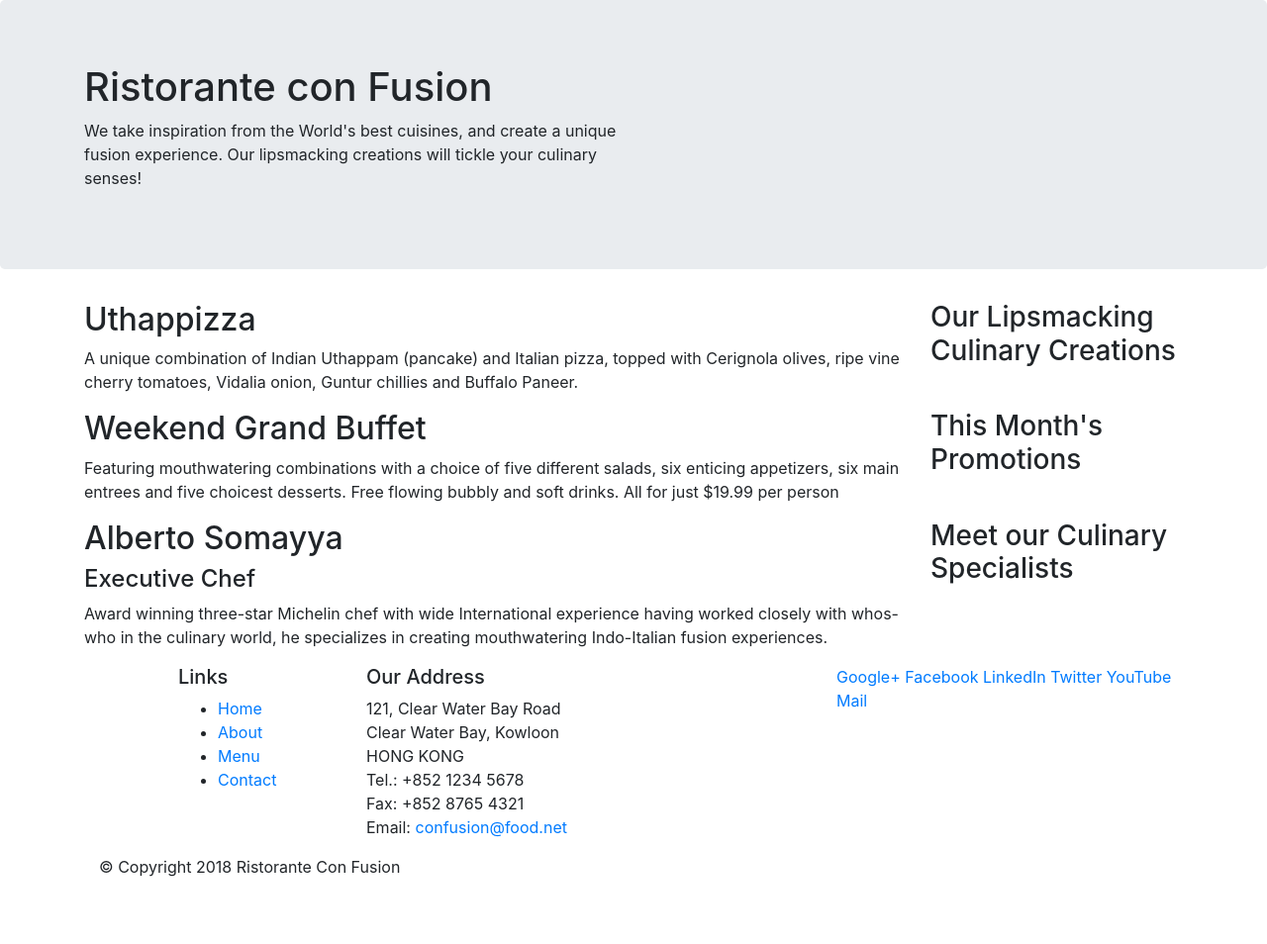
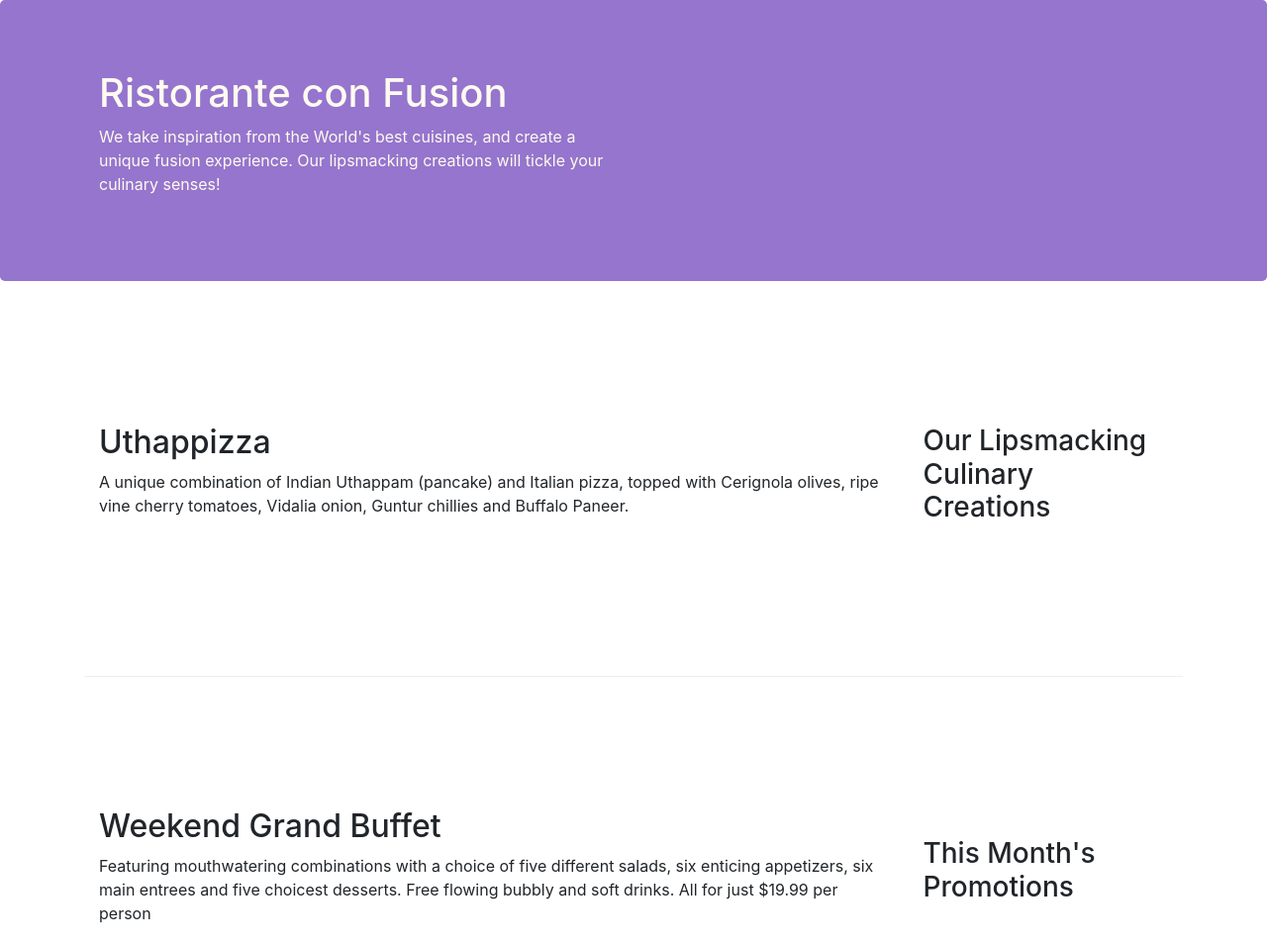
Before and after one commit to jpbogado/conFusion, a website: page index.html in a window 1280 px wide. Shown: the top 954 px of the page at 99% size. Before the commit the page ends 904 px from the top, so only its background shows below. Drawn offline with nearby package versions, Linux system fonts and the light colour scheme.

Commit message:
Bootstrap Grid Part 2

```diff
--- /dev/null
+++ b/css/styles.css
@@ -0,0 +1,28 @@
+.row-header {
+    margin: 0px auto;
+    padding: 0px;
+}
+
+.row-content {
+    margin: 0px auto;
+    padding: 50px 0px 50px 0px;
+    border-bottom: 1px ridge;
+    min-height: 400px;
+}
+
+.footer {
+    background-color: #D1C4E9
+}
+
+.jumbotron {
+    padding: 70px 30px 70px 30px;
+    margin: 0px auto;
+    background: #9575cd;
+    color: floralwhite;
+}
+
+address {
+    font-size: 80%;
+    margin: 0px;
+    color: #0f0f0f;
+}
--- a/index.html
+++ b/index.html
@@ -9,6 +9,7 @@
 
     <!-- Bootstrap CSS -->
     <link rel="stylesheet" href="node_modules/bootstrap/dist/css/bootstrap.min.css">
+    <link href="css/styles.css" rel="stylesheet">
     <title>Ristorante Con Fusion</title>
 </head>
 
@@ -16,7 +17,7 @@
 
     <header class="jumbotron">
         <div class="container">
-            <div class="row">
+            <div class="row row-header">
                 <div class="col-12 col-sm-6">
                     <h1>Ristorante con Fusion</h1>
                     <p>We take inspiration from the World's best cuisines, and create a unique fusion experience. Our lipsmacking creations will tickle your culinary senses!</p>
@@ -28,7 +29,7 @@
     </header>
 
     <div class="container">
-        <div class="row">
+        <div class="row row-content align-items-center">
             <div class="col-12 col-sm-4 order-sm-last col-md-3">
                 <h3>Our Lipsmacking Culinary Creations</h3>
             </div>
@@ -39,7 +40,7 @@
         </div>
 
 
-        <div class="row">
+        <div class="row row-content align-items-center">
             <div class="col-12 col-sm-4 order-sm-last col-md-3">
                 <h3>This Month's Promotions</h3>
             </div>
@@ -49,7 +50,7 @@
             </div>
         </div>
 
-        <div class="row">
+        <div class="row row-content align-items-center">
             <div class="col-12 col-sm-4 order-sm-last col-md-3">
                 <h3>Meet our Culinary Specialists</h3>
             </div>
@@ -61,12 +62,12 @@
         </div>
     </div>
 
-    <footer>
+    <footer class="footer">
         <div class="container">
             <div class="row">
                 <div class="col-4 offset-1 col-sm-2">
                     <h5>Links</h5>
-                    <ul>
+                    <ul class="list-unstyled">
                         <li><a href="#">Home</a></li>
                         <li><a href="#">About</a></li>
                         <li><a href="#">Menu</a></li>
@@ -84,8 +85,8 @@
 		              Email: <a href="mailto:confusion@food.net">confusion@food.net</a>
 		           </address>
                 </div>
-                <div class="col-12 col-sm-4">
-                    <div>
+                <div class="col-12 col-sm-4 align-self-center">
+                    <div class="text-center">
                         <a href="http://google.com/+">Google+</a>
                         <a href="http://www.facebook.com/profile.php?id=">Facebook</a>
                         <a href="http://www.linkedin.com/in/">LinkedIn</a>
@@ -95,8 +96,8 @@
                     </div>
                 </div>
            </div>
-           <div class="col-auto">
-                <div>
+           <div class="row justify-content-center">
+                <div class="col-auto">
                     <p>© Copyright 2018 Ristorante Con Fusion</p>
                 </div>
            </div>
```
